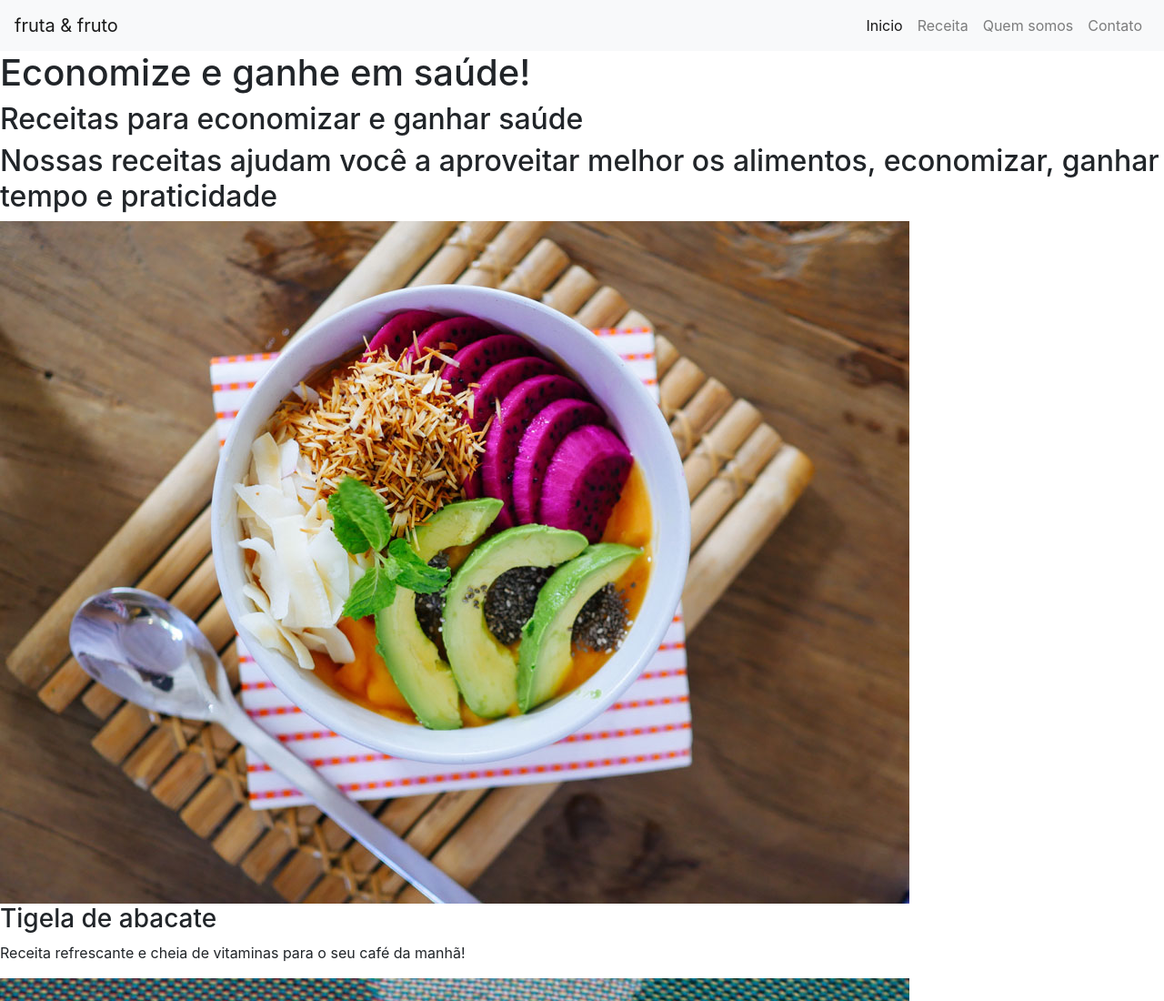
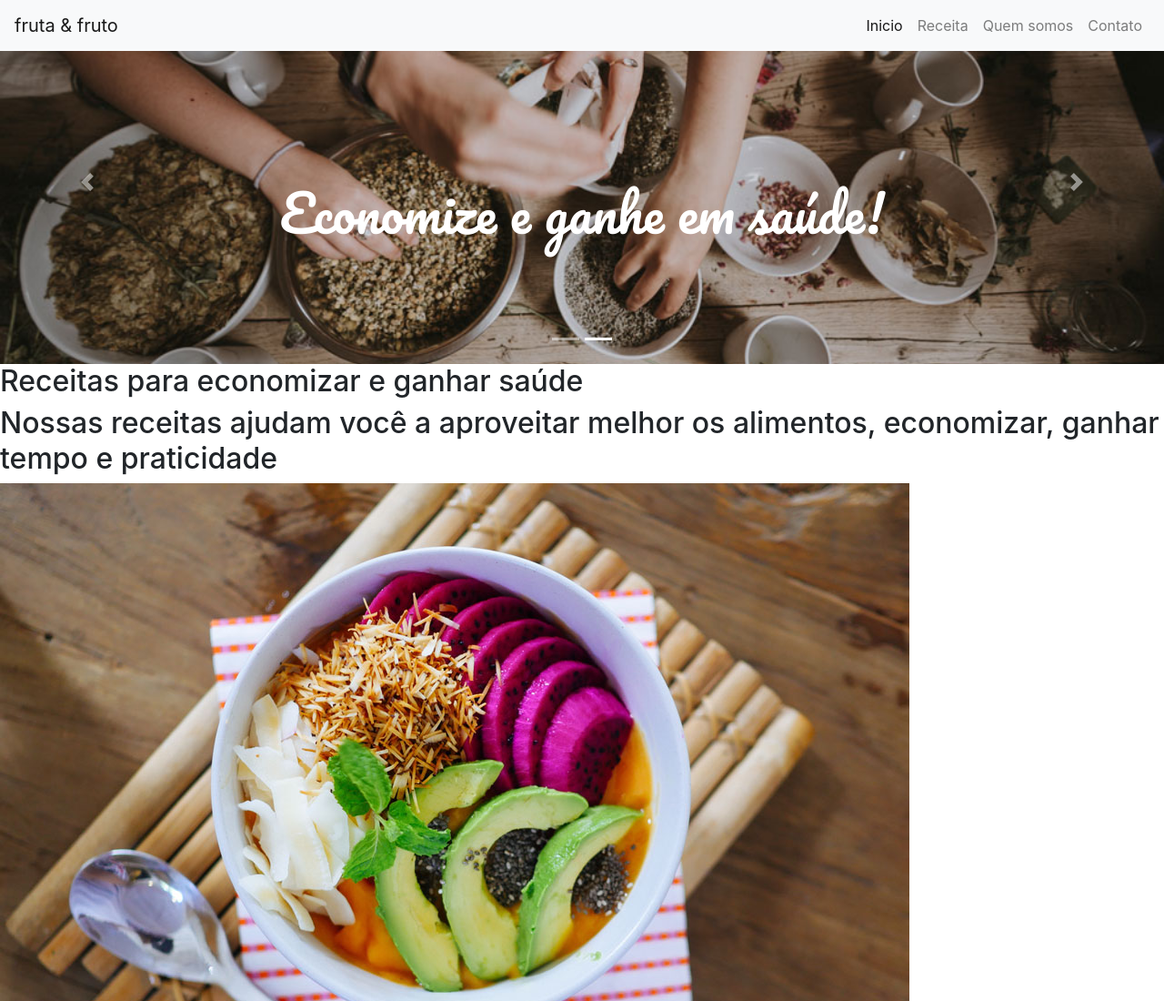
Before and after one commit to nicario/bootstrap4, a plain HTML site: page index.html in a window 1280 px wide. Shown: the top 1100 px of the page at 91% size. Drawn offline with nearby package versions, Linux system fonts and the light colour scheme; a web font is replaced by a local one.

Commit message:
Colocando e arrumando o carrossel

```diff
--- a/index.html
+++ b/index.html
@@ -6,7 +6,10 @@
   <meta name="viewport" content="width=device-width, initial-scale=1">
   <title>fruta e fruto</title>
   <link rel="stylesheet" href="https://cdn.jsdelivr.net/npm/bootstrap@4.3.1/dist/css/bootstrap.min.css" integrity="sha384-ggOyR0iXCbMQv3Xipma34MD+dH/1fQ784/j6cY/iJTQUOhcWr7x9JvoRxT2MZw1T" crossorigin="anonymous">
-  <link rel="stylesheet" type="text/css" href="src/style.css">
+  <link rel="preconnect" href="https://fonts.googleapis.com">
+  <link rel="preconnect" href="https://fonts.gstatic.com" crossorigin>
+  <link href="https://fonts.googleapis.com/css2?family=Elsie+Swash+Caps:wght@900&family=Pacifico&display=swap" rel="stylesheet">
+  <link rel="stylesheet" type="text/css" href="./src/style.css">
 </head>
 
 <body>
@@ -26,11 +29,35 @@
     </div>
   </nav>
 
-  <title>fruto & fruta</title>
-
-  <h1>Reaproveite melhor os alimentos!</h1>
-  <h1>Economize e ganhe em saúde!</h1>
-
+  <div class="bd-example">
+    <div id="carouselExampleCaptions" class="carousel slide" data-interval="3000" data-ride="carousel">
+      <ol class="carousel-indicators">
+        <li data-target="#carouselExampleCaptions" data-slide-to="0" class="active"></li>
+        <li data-target="#carouselExampleCaptions" data-slide-to="1"></li>
+      </ol>
+      <div class="carousel-inner">
+        <div class="carousel-item active">
+          <img src="./src/img/carrossel-img1.jpg" class="d-block w-100 imagem-carroussel-um" alt="...">
+          <div class="carousel-caption d-none d-md-block h-50">
+            <h1 class="fonte-titulo display-4">Reaproveite melhor os alimentos!</h1>
+          </div>
+        </div>
+        <div class="carousel-item">
+          <img src="./src/img/carrossel-img2.jpg" class="d-block w-100 imagem-carroussel-dois" alt="...">
+          <div class="carousel-caption d-none d-md-block h-50">
+            <h1 class="fonte-titulo display-4">Economize e ganhe em saúde!</h1>
+          </div>
+        </div>
+      <a class="carousel-control-prev" href="#carouselExampleCaptions" role="button" data-slide="prev">
+        <span class="carousel-control-prev-icon" aria-hidden="true"></span>
+        <span class="sr-only">Previous</span>
+      </a>
+      <a class="carousel-control-next" href="#carouselExampleCaptions" role="button" data-slide="next">
+        <span class="carousel-control-next-icon" aria-hidden="true"></span>
+        <span class="sr-only">Next</span>
+      </a>
+    </div>
+  </div>
   <h2>Receitas para economizar e ganhar saúde</h2>
   <h2>Nossas receitas ajudam você a aproveitar melhor os alimentos, economizar, ganhar tempo e praticidade</h2>
 
--- a/src/style.css
+++ b/src/style.css
@@ -0,0 +1,15 @@
+.imagem-carroussel-um {
+    object-fit: cover;
+    object-position: 0 80%;
+    height: 400px;
+}
+
+.imagem-carroussel-dois {
+    object-fit: cover;
+    height: 400px;
+}
+
+.fonte-titulo {
+    font-family: 'Elsie Swash Caps', cursive;
+    font-family: 'Pacifico', cursive;
+}
```
